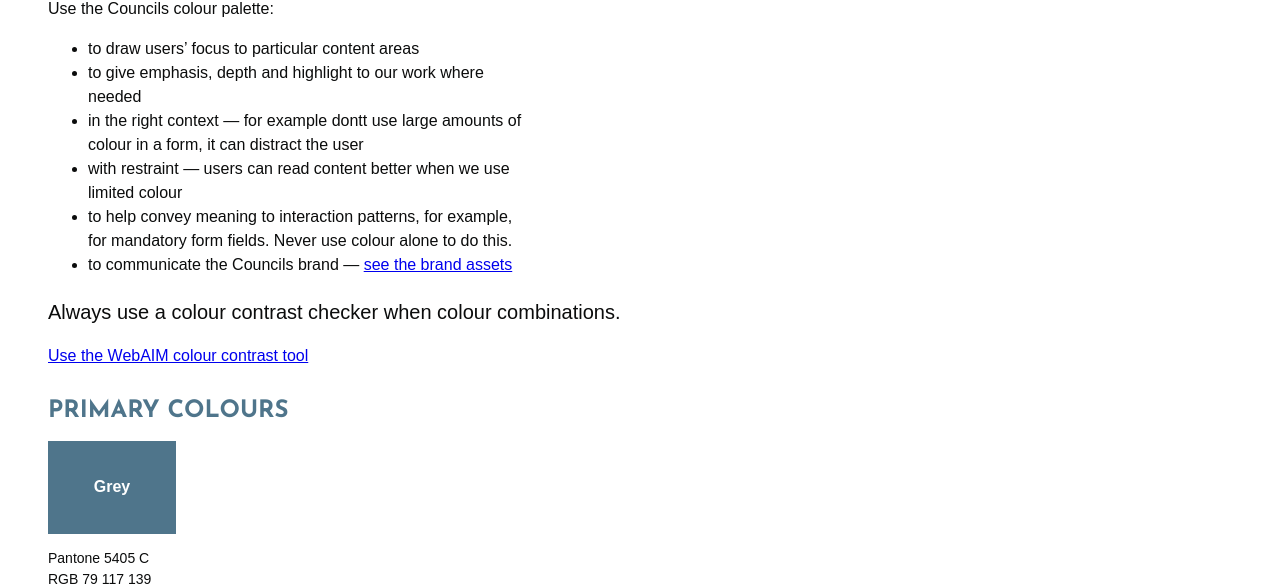
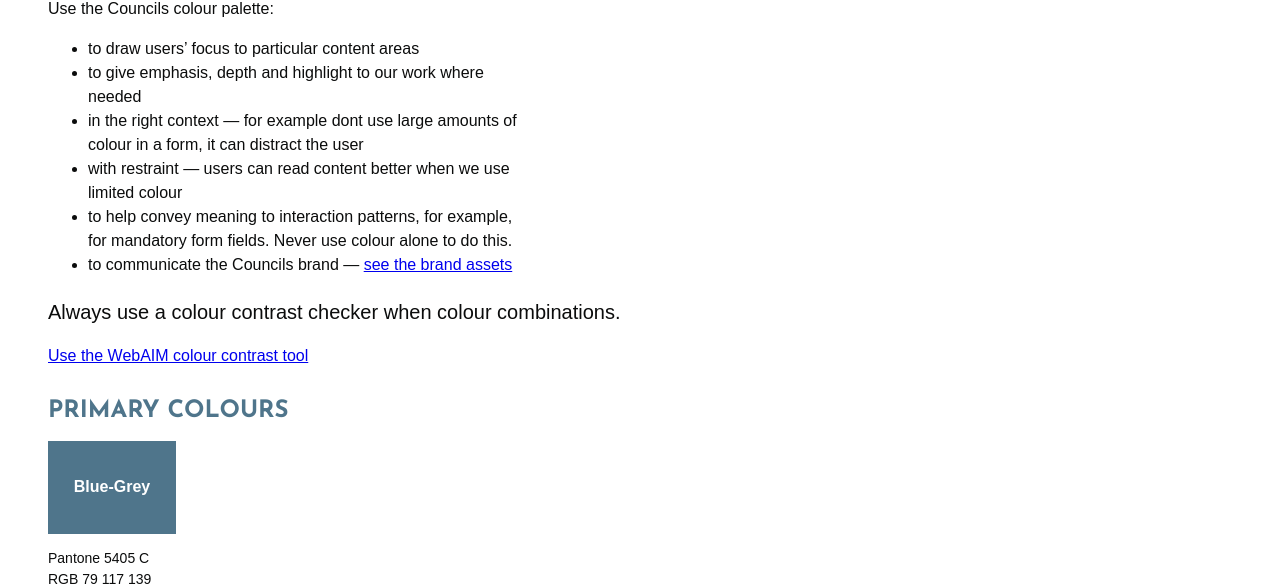
Before and after one commit to rothgov/design-manual, a Jekyll site: the page built from colours.html, in a window 1280 px wide and 900 px high. Shown: the part 167-753 px from the top of the window. Built offline with Jekyll 4.4.1, drawn with Linux system fonts in a browser that asks for light colours; some web fonts are replaced; some of the changed text lies outside the part shown.

Commit message:
Update colours.html

```diff
--- a/colours.html
+++ b/colours.html
@@ -10,7 +10,7 @@ layout: default
     <ul class="lh-copy measure">
       <li>to draw users’ focus to particular content areas</li>
       <li>to give emphasis, depth and highlight to our work where needed</li>
-      <li>in the right context — for example dontt use large amounts of colour in a form, it can distract the user</li>
+      <li>in the right context — for example dont use large amounts of colour in a form, it can distract the user</li>
       <li>with restraint — users can read content better when we use limited colour</li>
       <li>to help convey meaning to interaction patterns, for example, for mandatory form fields. Never use colour alone to do this.</li>
       <li>to communicate the Councils brand — <a href="/assets.html">see the brand assets</a>
@@ -20,7 +20,7 @@ layout: default
     <p><a href="https://webaim.org/resources/contrastchecker/">Use the WebAIM colour contrast tool</a></p>
     <h3 class="f3 josefin ttu mt4 mb3 grey-5">Primary Colours</h3>
     <div class="dib w4 tc bg-grey-5 white pa3">
-      <h4>Grey</h4>
+      <h4>Blue-Grey</h4>
     </div>
     <ul class="f6 list pl0 lh-copy">
       <li>Pantone 5405 C</li>
```
Also changed, not shown: other parts of colours.html (+2 -2 lines).
